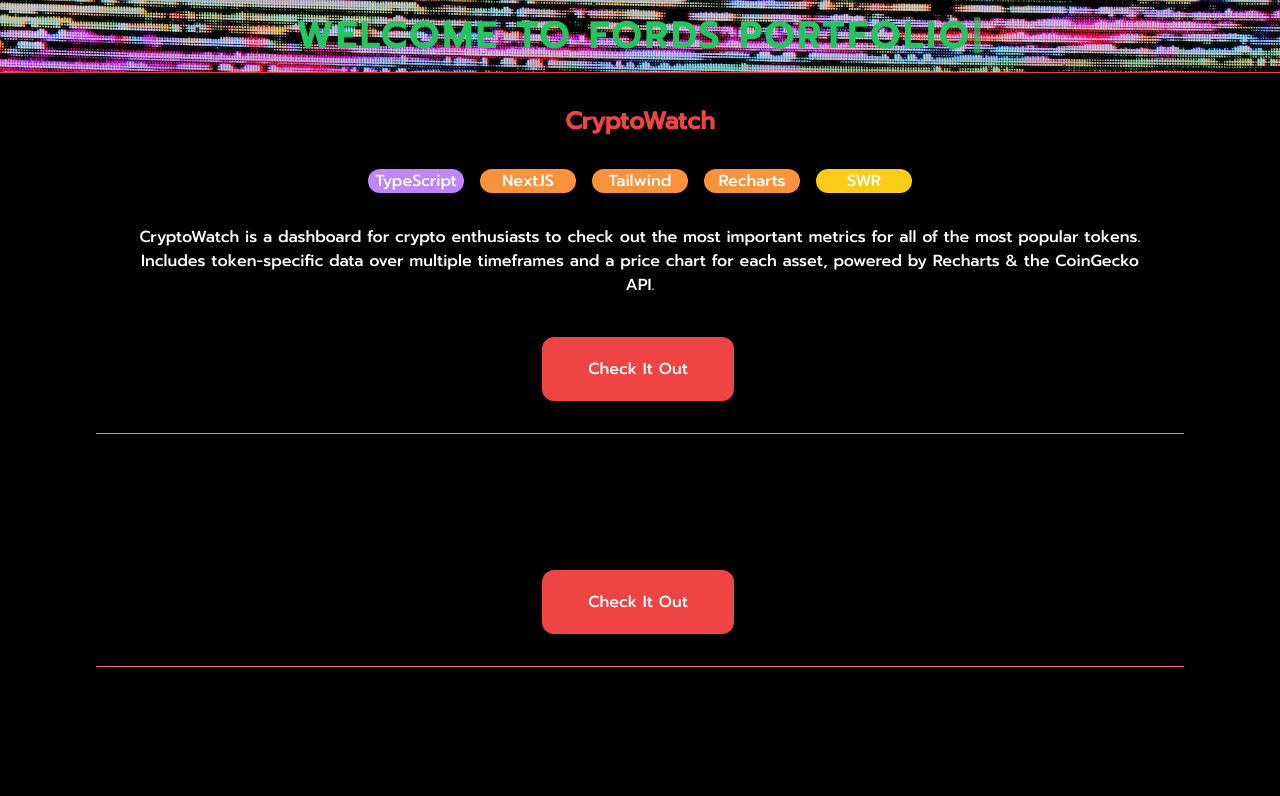
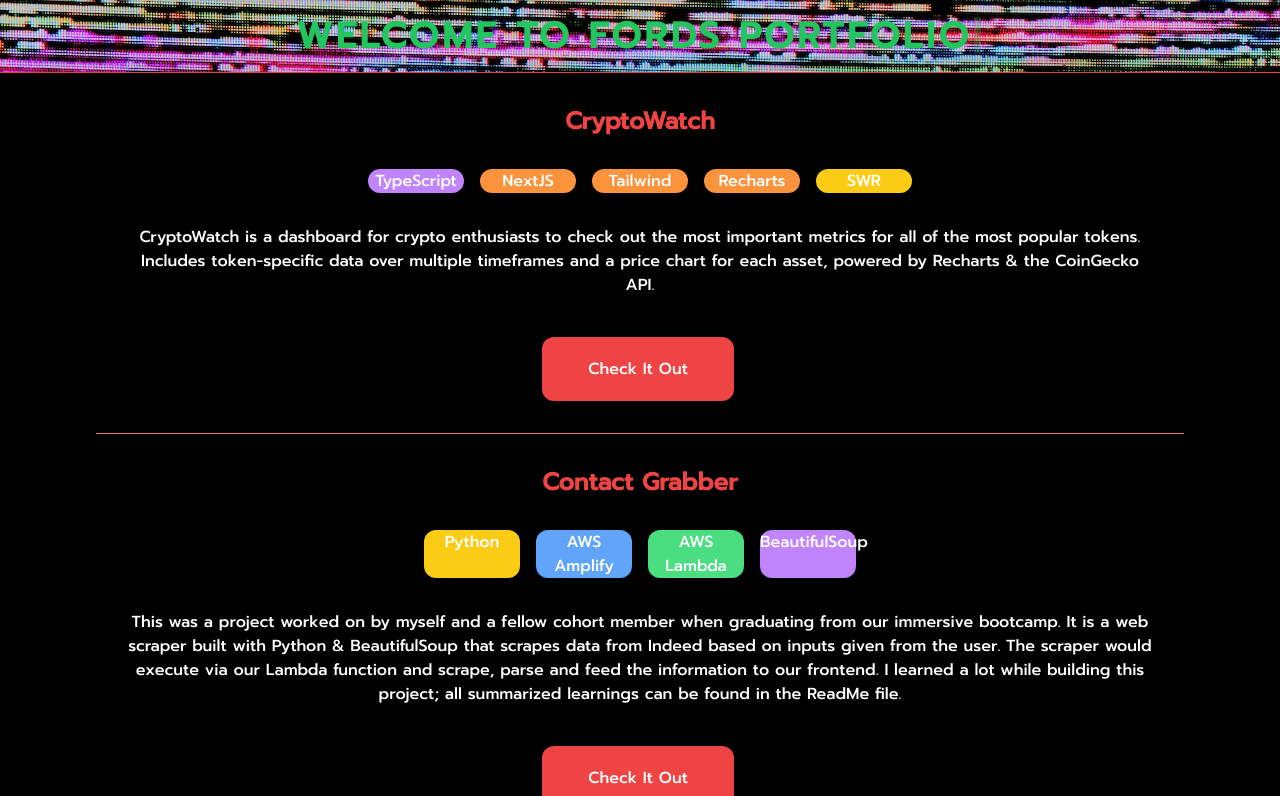
Before and after one commit to fordpic/personal-site, a Next.js app: page /Projects in a window 1280 px wide. Shown: the top 796 px of the page. Built offline with nearby package versions, Linux system fonts and the light colour scheme.

Commit message:
add contact grabber

```diff
--- a/src/projectList.ts
+++ b/src/projectList.ts
@@ -7,10 +7,11 @@ export const projectList = [
 		link: 'https://github.com/fordpic/crypto-dashboard',
 	},
 	{
-		title: '',
-		tech: [],
-		summary: '',
-		link: '',
+		title: 'Contact Grabber',
+		tech: ['Python', 'AWS Amplify', 'AWS Lambda', 'BeautifulSoup'],
+		summary:
+			'This was a project worked on by myself and a fellow cohort member when graduating from our immersive bootcamp. It is a web scraper built with Python & BeautifulSoup that scrapes data from Indeed based on inputs given from the user. The scraper would execute via our Lambda function and scrape, parse and feed the information to our frontend. I learned a lot while building this project; all summarized learnings can be found in the ReadMe file.',
+		link: 'https://github.com/contact-grabber/grabber-lambda',
 	},
 	{
 		title: '',
```
